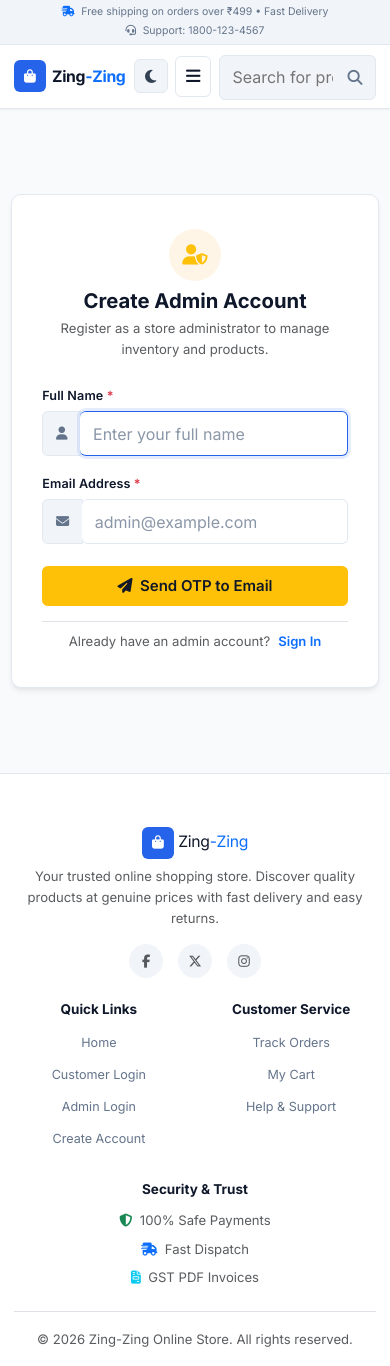
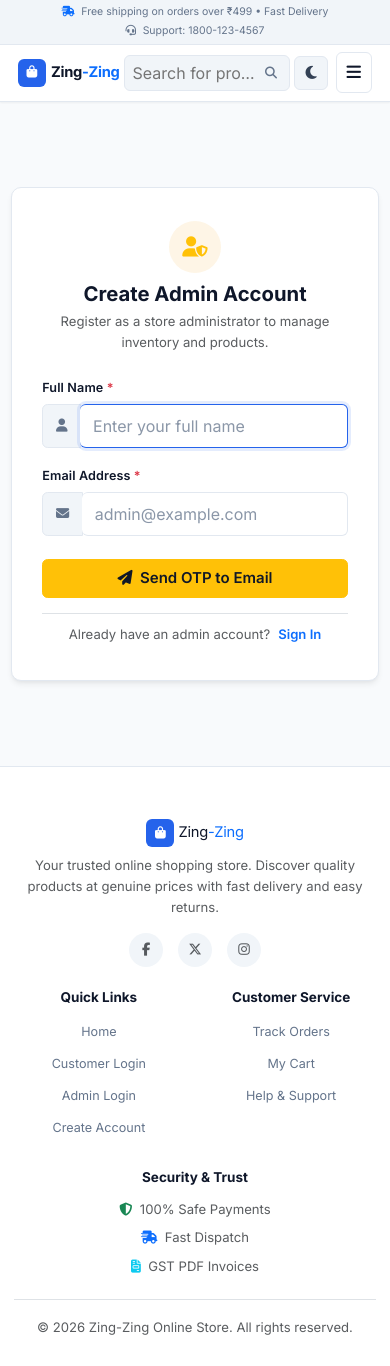
Before and after one commit to harishsrinivas97/E-Commerce-Application, a Flask app: page /admin-signup in a window 390 px wide. After the commit the page ends 1335 px from the top, so only its background shows below. Run offline with Flask 3, Linux system fonts and the light colour scheme.

Commit message:
Fix mobile header search bar position to stay in center between logo and menu

```diff
--- a/static/css/style.css
+++ b/static/css/style.css
@@ -1502,44 +1502,100 @@ img {
   }
 }
 
-/* ── 3. MAIN NAVBAR & MOBILE SEARCH ───────────────────────── */
-@media (max-width: 767.98px) {
+/* ── 3. MAIN NAVBAR & MOBILE SEARCH (KEEPS SEARCH IN CENTER ON ALL SCREENS) ───────────────────────── */
+@media (max-width: 991.98px) {
   .header-inner {
-    height: auto !important;
-    min-height: 56px;
-    padding: 8px 0;
-    flex-wrap: wrap;
-    gap: 8px;
+    height: 60px !important;
+    min-height: 60px !important;
+    padding: 0 4px !important;
+    flex-wrap: nowrap !important;
+    gap: 10px !important;
   }
 
   .site-brand {
     font-size: 1.2rem;
     gap: 6px;
+    flex-shrink: 0 !important;
   }
   .site-brand-icon {
+    width: 34px;
+    height: 34px;
+    font-size: .9rem;
+  }
+
+  /* Keep Search Bar strictly in the CENTER on both tablet and mobile */
+  .header-search {
+    order: 0 !important;
+    flex: 1 1 auto !important;
+    min-width: 0 !important;
+    max-width: 540px !important;
+    margin: 0 !important;
+  }
+  .search-form {
+    width: 100%;
+  }
+  .search-input {
+    height: 38px;
+    padding: 6px 36px 6px 12px;
+    font-size: .86rem;
+    text-overflow: ellipsis;
+  }
+  .search-btn {
     width: 32px;
-    height: 32px;
-    font-size: .9rem;
-  }
-
-  .header-search {
-    order: 3;
-    width: 100% !important;
-    max-width: 100% !important;
-    margin-top: 2px;
+    height: 38px;
+    font-size: .85rem;
+  }
+
+  .mobile-header-actions {
+    flex-shrink: 0 !important;
+    margin-left: 0 !important;
+  }
+}
+
+@media (max-width: 575.98px) {
+  .header-inner {
+    height: 56px !important;
+    min-height: 56px !important;
+    gap: 6px !important;
+  }
+  .site-brand {
+    font-size: 1.1rem;
+    gap: 5px;
+  }
+  .site-brand-icon {
+    width: 30px;
+    height: 30px;
+    font-size: .82rem;
   }
   .search-input {
-    padding: 9px 42px 9px 12px;
-    font-size: .88rem;
+    height: 36px;
+    padding: 5px 32px 5px 10px;
+    font-size: .82rem;
+  }
+  .search-btn {
+    width: 30px;
+    height: 36px;
+    font-size: .8rem;
   }
 }
 
 @media (max-width: 390px) {
+  .header-inner {
+    gap: 4px !important;
+  }
   .site-brand-name {
-    font-size: 1.05rem;
+    font-size: .98rem;
+  }
+  .site-brand-icon {
+    width: 28px;
+    height: 28px;
   }
   .top-announcement span {
     font-size: .7rem;
+  }
+  .search-input {
+    padding: 4px 28px 4px 8px;
+    font-size: .78rem;
   }
 }
 
--- a/templates/base.html
+++ b/templates/base.html
@@ -205,7 +205,7 @@
             </nav>
 
             <!-- MOBILE QUICK ACTIONS & MENU TOGGLE -->
-            <div class="d-flex align-items-center gap-2 d-lg-none">
+            <div class="d-flex align-items-center gap-2 d-lg-none mobile-header-actions">
                 <!-- Mobile Theme Toggle -->
                 <button class="theme-btn" onclick="toggleTheme()" type="button" title="Toggle Theme" aria-label="Toggle Theme" style="width:34px;height:34px;">
                     <i class="fa-solid fa-sun light-icon"></i>
```
